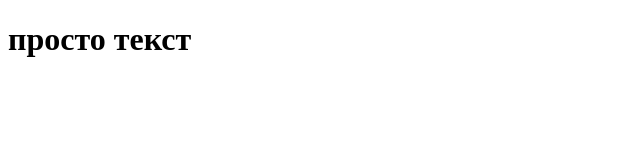
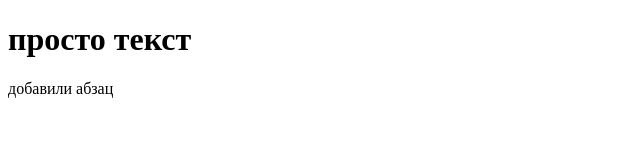
Before and after one commit to Fomich777/example, a plain HTML site: page index.html in a window 1280 px wide. Shown: the whole page, without its empty margins (0-640 px from the left). Drawn offline with Linux system fonts and the light colour scheme.

Commit message:
Добавили первый абзац

```diff
--- a/index.html
+++ b/index.html
@@ -6,5 +6,6 @@
 </head>
 <body>
     <h1>просто текст</h1>
+    <p>добавили абзац</p>
 </body>
 </html>
```
